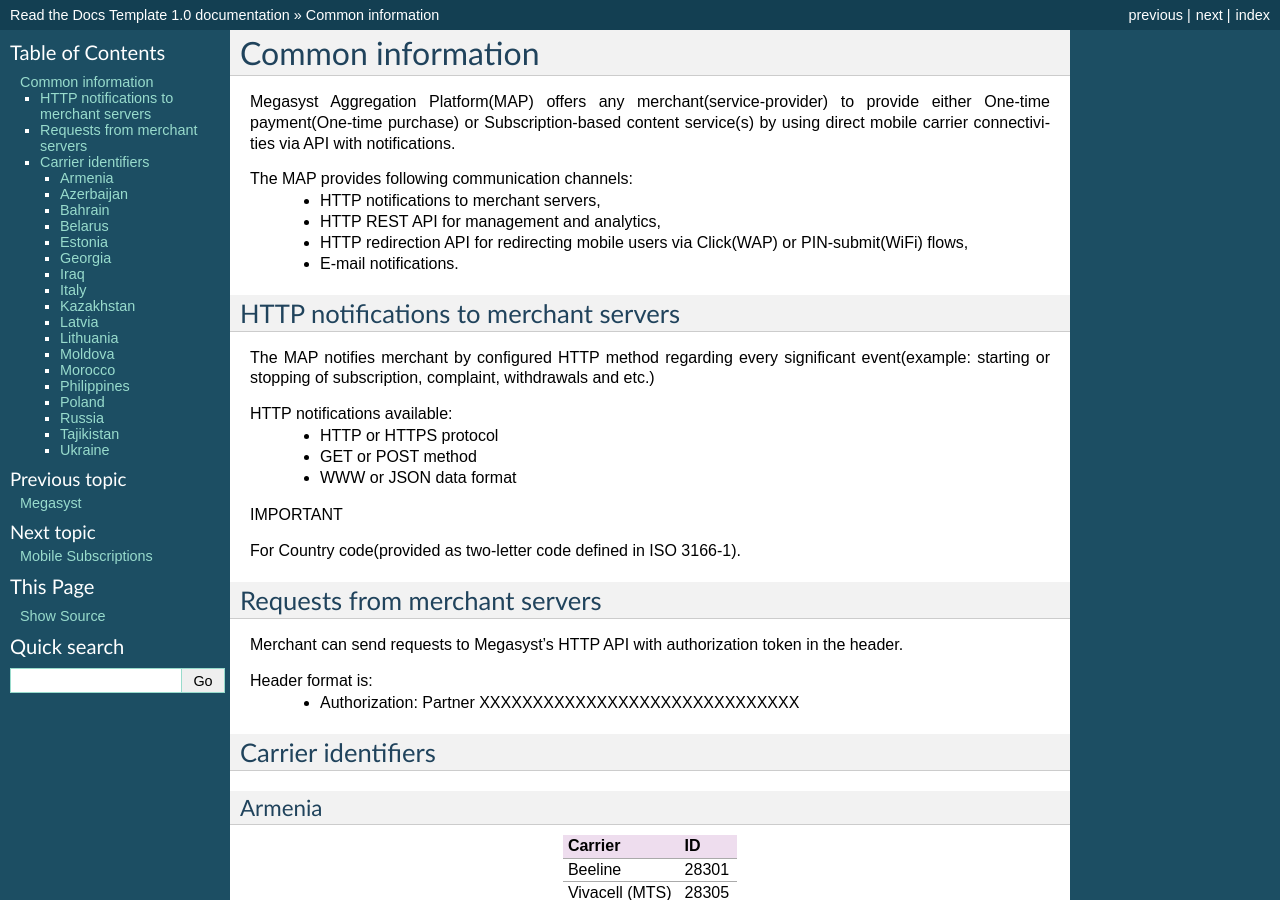
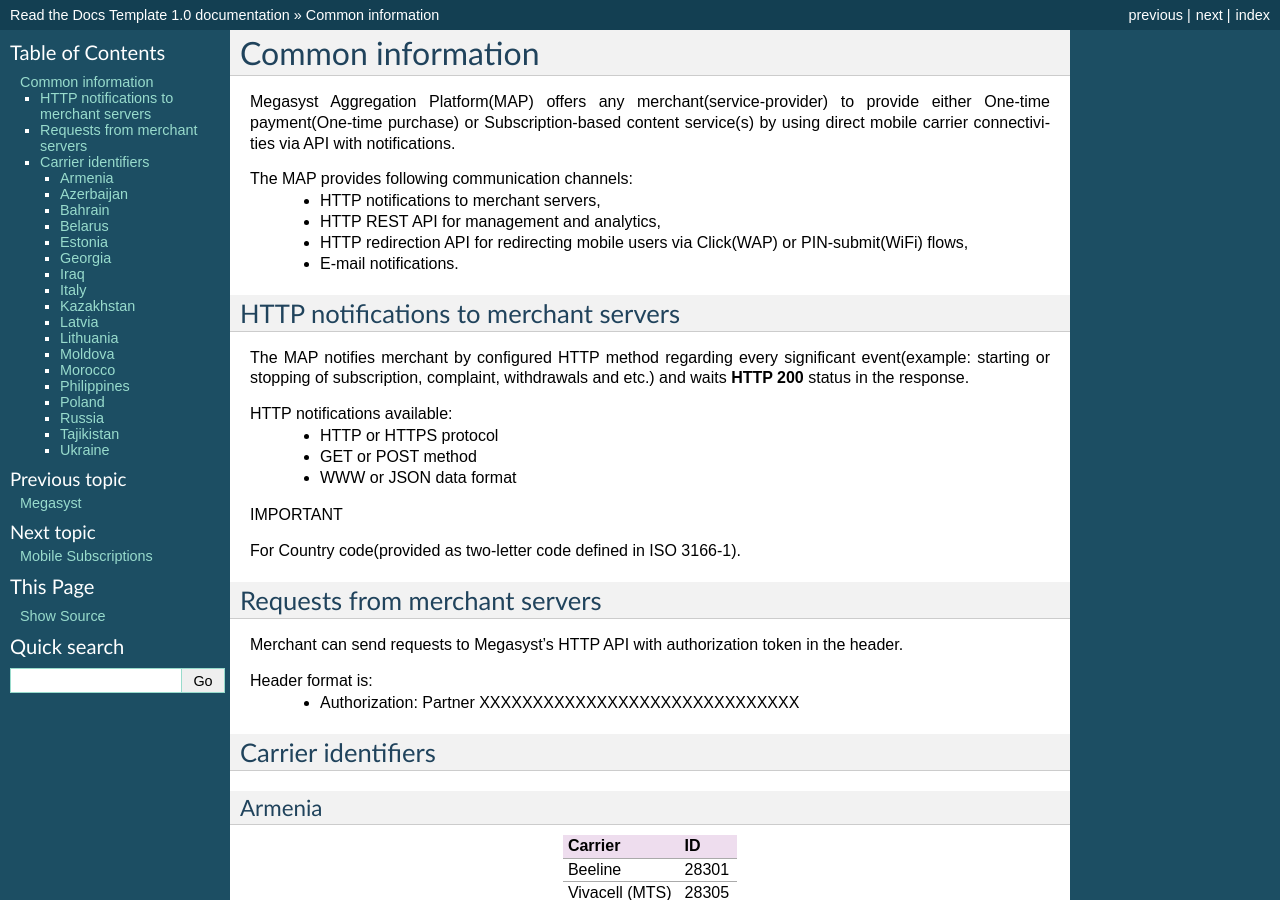
Before and after one commit to megasyst/lab, a Sphinx documentation site: the page built from docs/1_common.rst, in a window 1280 px wide and 900 px high. Built offline with Sphinx 7.4.7, drawn with Linux system fonts in a browser that asks for light colours.

Commit message:
Update 1_common.rst

```diff
--- a/docs/1_common.rst
+++ b/docs/1_common.rst
@@ -15,7 +15,7 @@ The MAP provides following communication channels:
 HTTP notifications to merchant servers
 -------------------------------------
 
-The MAP notifies merchant by configured HTTP method regarding every significant event(example: starting or stopping of subscription, complaint, withdrawals and etc.)
+The MAP notifies merchant by configured HTTP method regarding every significant event(example: starting or stopping of subscription, complaint, withdrawals and etc.) and waits **HTTP 200** status in the response.
 
 HTTP notifications available:
   * HTTP or HTTPS protocol
```
